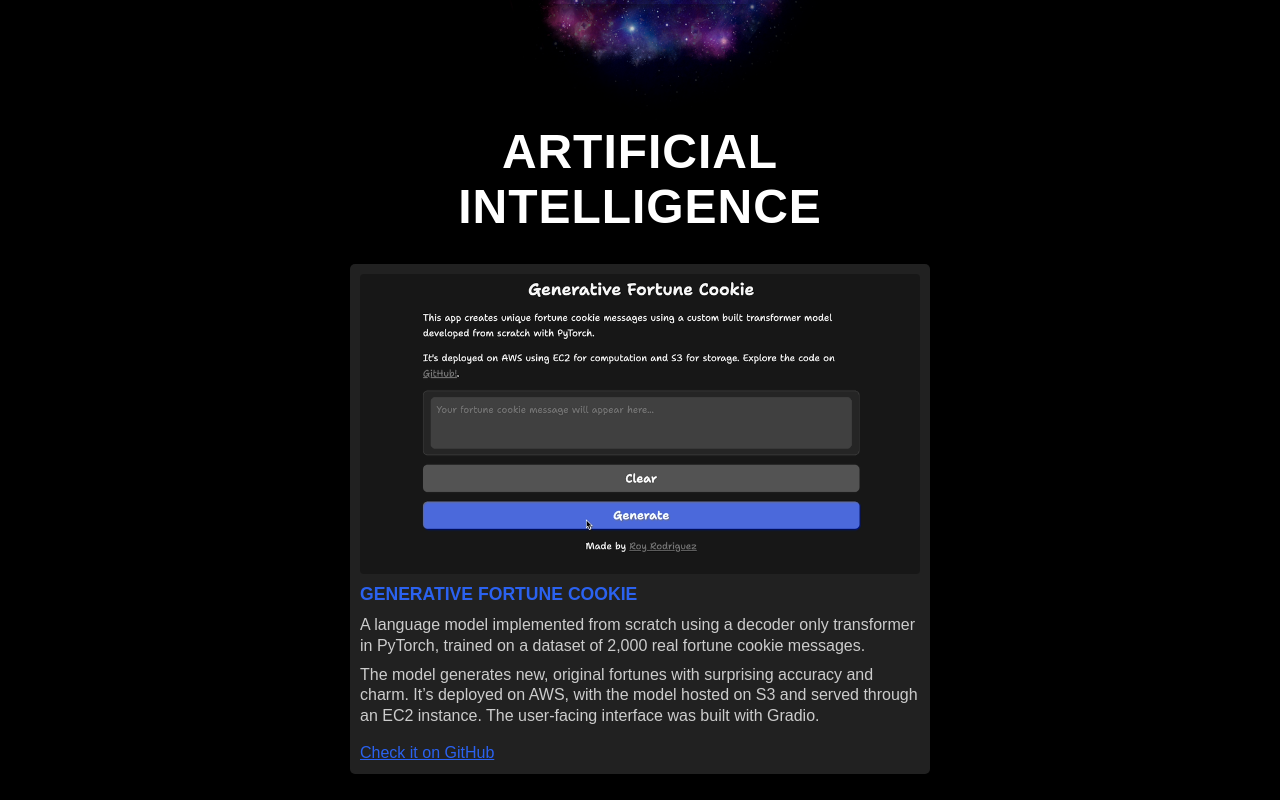
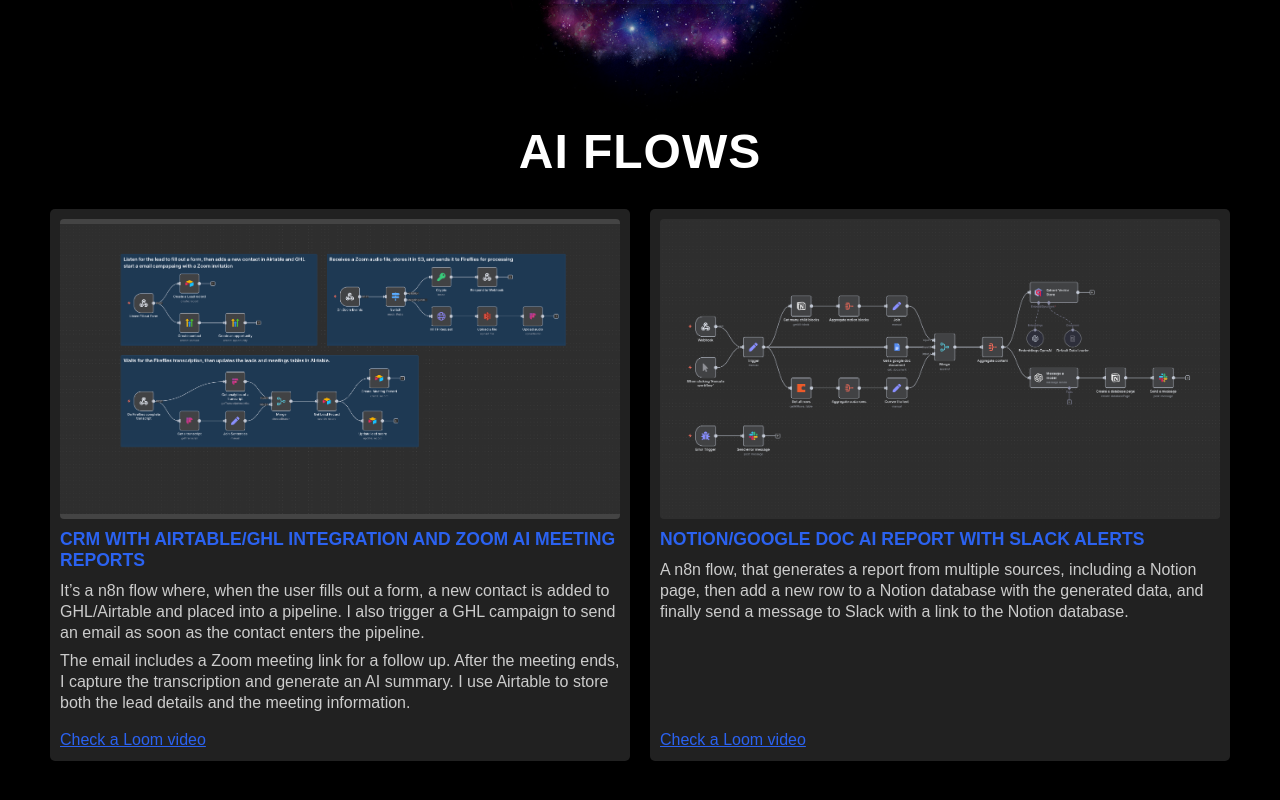
Before and after one commit to roynx98/my-portfolio, a React (Create React App) app: page / in a window 1280 px wide. Shown: the part 1280-2080 px from the top of the page. Built offline with nearby package versions, Linux system fonts and the light colour scheme.

Commit message:
feat: Added ai flows

```diff
--- a/src/components/About/About.jsx
+++ b/src/components/About/About.jsx
@@ -13,7 +13,7 @@
     <div className={styles.container}>
       <div className={styles.textContainer}>
         <p className={styles.text}>
-          I’m a software developer specializing in machine learning and AI solutions.
+          I’m a software developer specializing in business automations using AI.
         </p>
 
         <p className={styles.text}>
--- a/src/components/IASection/IASection.jsx
+++ b/src/components/IASection/IASection.jsx
@@ -6,21 +6,31 @@
 export const IASection = () => {
   return (
     <Section
-      title="Artificial Intelligence"
+      title="AI FLOWS"
       id="ai"
       image="/images/ml.png">
 
       <ProyectsGrid>
 
         <Proyect
-          title="Generative Fortune Cookie"
-          image="/images/proyects/cookie.gif">
-          <p>A language model implemented from scratch using a decoder only transformer in PyTorch, trained on a dataset of 2,000 real fortune cookie messages.</p>
-          <p>
-            The model generates new, original fortunes with surprising accuracy and charm. It’s deployed on AWS, with the model hosted on S3 and served through an EC2 instance. The user-facing interface was built with Gradio.
-          </p>
+          title="CRM with Airtable/GHL Integration and Zoom AI Meeting Reports"
+          imageSize='contain'
+          backgroundPosition='center'
+          image="/images/proyects/crm-zoom.png">
+            <p>It’s a n8n flow where, when the user fills out a form, a new contact is added to GHL/Airtable and placed into a pipeline. I also trigger a GHL campaign to send an email as soon as the contact enters the pipeline.</p>
+            <p>The email includes a Zoom meeting link for a follow up. After the meeting ends, I capture the transcription and generate an AI summary. I use Airtable to store both the lead details and the meeting information.</p>
           <div style={{ flex: 1 }} />
-          <a href="https://github.com/roynx98/generative-fortune-cookie" target="_blank">Check it on GitHub</a>
+          <a href="https://www.loom.com/share/6f1e3afd1d1348e68b99f117efd7a2c9" target="_blank">Check a Loom video</a>
+        </Proyect>
+
+        <Proyect
+          title="Notion/Google Doc AI Report with Slack alerts"
+          imageSize='cover'
+          backgroundPosition='center'
+          image="/images/proyects/notion.png">
+            <p>A n8n flow, that generates a report from multiple sources, including a Notion page, then add a new row to a Notion database with the generated data, and finally send a message to Slack with a link to the Notion database.</p>
+          <div style={{ flex: 1 }} />
+          <a href="https://www.loom.com/share/3ca67deb6d0a4403970cba7e4c49520b?sid=65f26883-90b6-4857-bef7-950b0950e23d" target="_blank">Check a Loom video</a>
         </Proyect>
 
       </ProyectsGrid>
--- a/src/components/ProyectsGrid/components/Proyect/Proyect.jsx
+++ b/src/components/ProyectsGrid/components/Proyect/Proyect.jsx
@@ -3,11 +3,11 @@
 import styles from './Proyect.module.css';
 
 
-export const Proyect = ({ title, image, children, imageSize= 'cover' }) => {
+export const Proyect = ({ title, image, children, imageSize= 'cover', backgroundPosition= 'top' }) => {
 
   return (
     <div className={styles.proyect}>
-      <div className={styles.proyectImage} style={{ backgroundImage: `url(${image})`, backgroundSize: imageSize }} />
+      <div className={styles.proyectImage} style={{ backgroundImage: `url(${image})`, backgroundSize: imageSize, backgroundPosition: backgroundPosition }} />
       <p className={styles.proyectTitle}>
         {title}
       </p>
```
Also changed, not shown: public/images/proyects/crm-zoom.png (added), public/images/proyects/notion.png (added).
